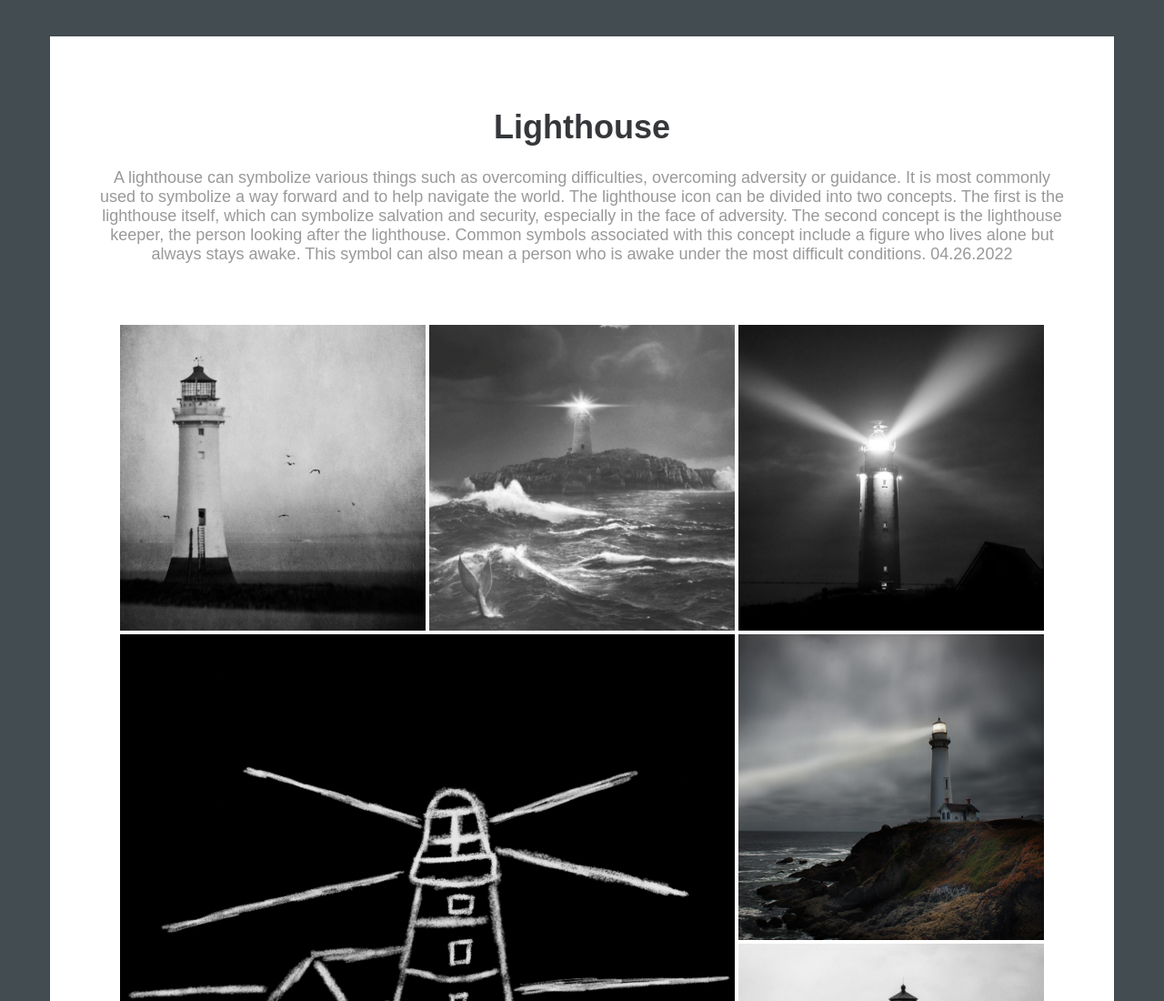
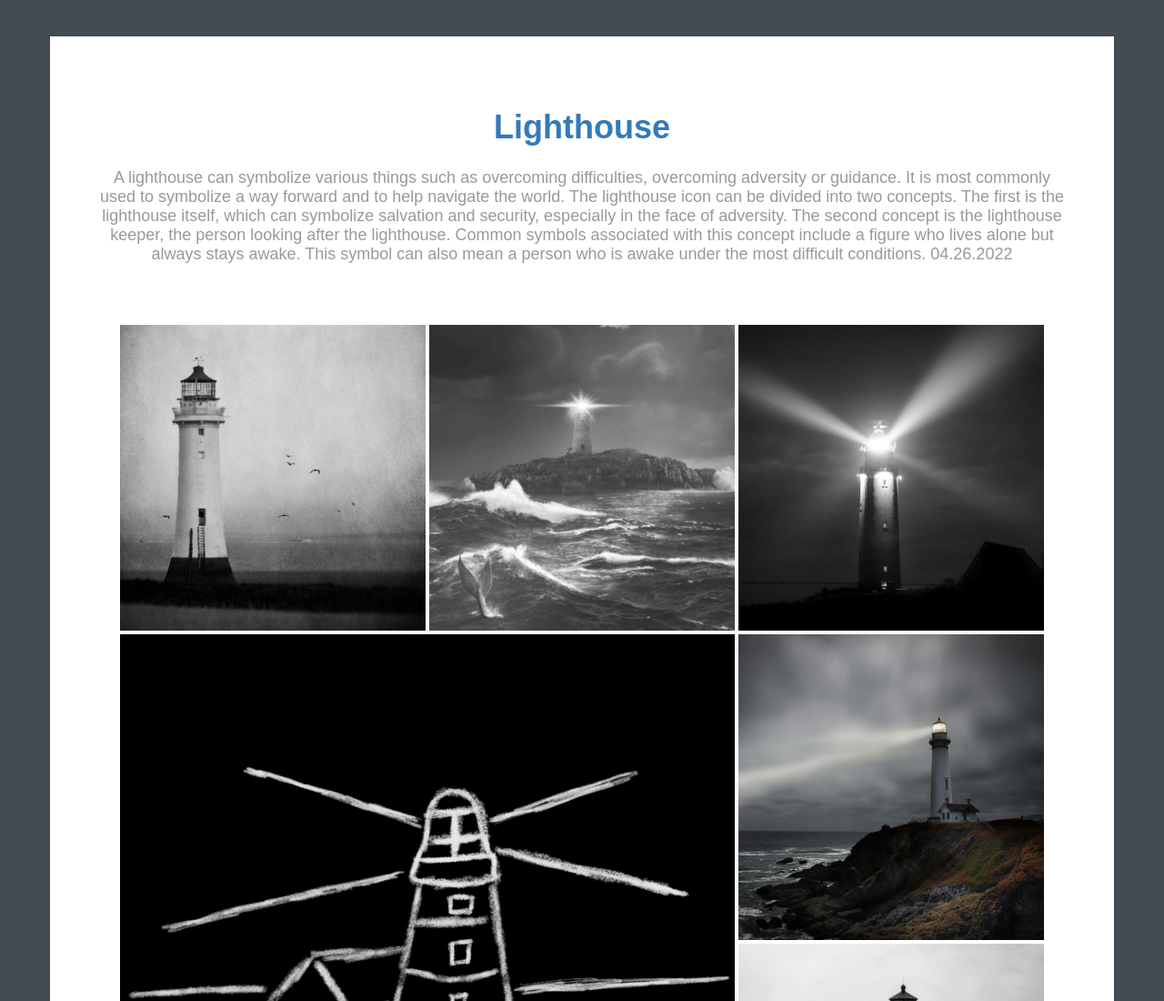
Before and after one commit to fin67-h/fin67-h.github.io, a website: page crypto/lists/lighthouse/index.html in a window 1280 px wide. Shown: the top 1100 px of the page at 91% size. Drawn offline with nearby package versions, Linux system fonts and the light colour scheme; some packages are replaced by stand-ins of ours; a script that the page names is missing; a web font is replaced by a local one.

Commit message:
Update index.html

```diff
--- a/crypto/lists/lighthouse/index.html
+++ b/crypto/lists/lighthouse/index.html
@@ -19,7 +19,7 @@
 
 <div class="container gallery-container">
 
-    <h1>Lighthouse</h1>
+    <h1><a href = "https://pinterest.com/quasar_of_lv426">Lighthouse</a></h1>
 
     <p class="page-description text-center">A lighthouse can symbolize various things such as overcoming difficulties, overcoming adversity or guidance. It is most commonly used to symbolize a way forward and to help navigate the world.
 
```
